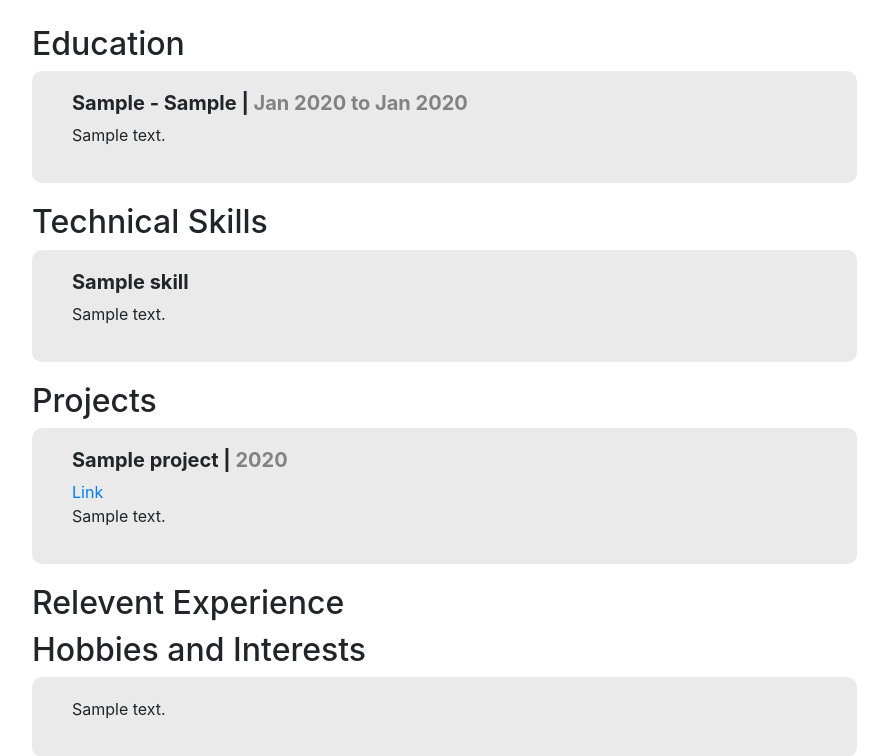
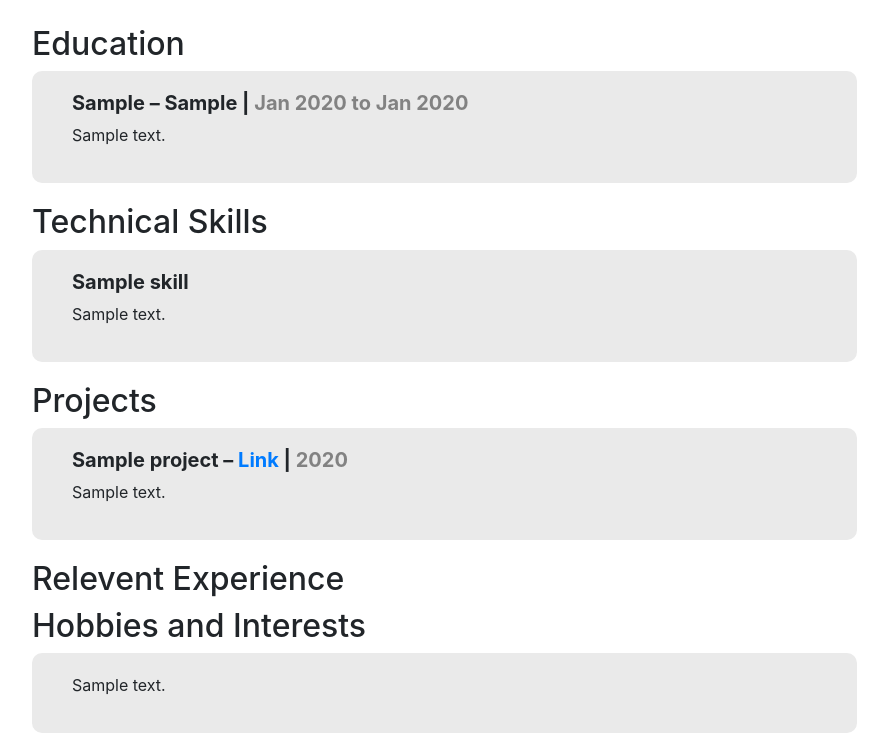
Before and after one commit to JakeStewart201/bridging-coursework, a Django app: page /cv/ in a window 1280 px wide. Shown: the part 56-812 px from the top of the page, without its empty margins (148-1036 px from the left). After the commit the page ends 789 px from the top, so only its background shows below. Run offline with Django 3.2, Linux system fonts and the light colour scheme; tables that the repository leaves empty hold one stand-in row (values such as "Sample post"); data that the repository does not hold is empty; some libraries are stand-ins or nearby versions.

Commit message:
Updated how some titles are displayed in cv

```diff
--- a/cv/templates/cv/cv_page.html
+++ b/cv/templates/cv/cv_page.html
@@ -15,7 +15,7 @@
                     <div class="course d-inline-block">
                         {{ qualification.course }}
                     </div>
-                    -
+                    –
                     <div class="institution d-inline-block">
                         {{ qualification.institution }}
                     </div>
@@ -55,13 +55,14 @@
                     <div class="name d-inline-block">
                         {{ project.title }}
                     </div>
+                    –
+                    <div class="link d-inline-block">
+                        <a href="{{ project.link }}">Link</a>
+                    </div>
                     |
                     <div class="date d-inline-block">
                         {{ project.date | date:'Y' }}
                     </div>
-                </div>
-                <div class="link">
-                    <a href="{{ project.link }}">Link</a>
                 </div>
                 {{ project.text | linebreaksbr | markdown | safe }}
             </div>
@@ -78,7 +79,7 @@
                     <div class="employer d-inline-block">
                         {{ job.employer }}
                     </div>
-                    -
+                    –
                     <div class="job_title d-inline-block">
                         {{ job.job_title }}
                     </div>
```
